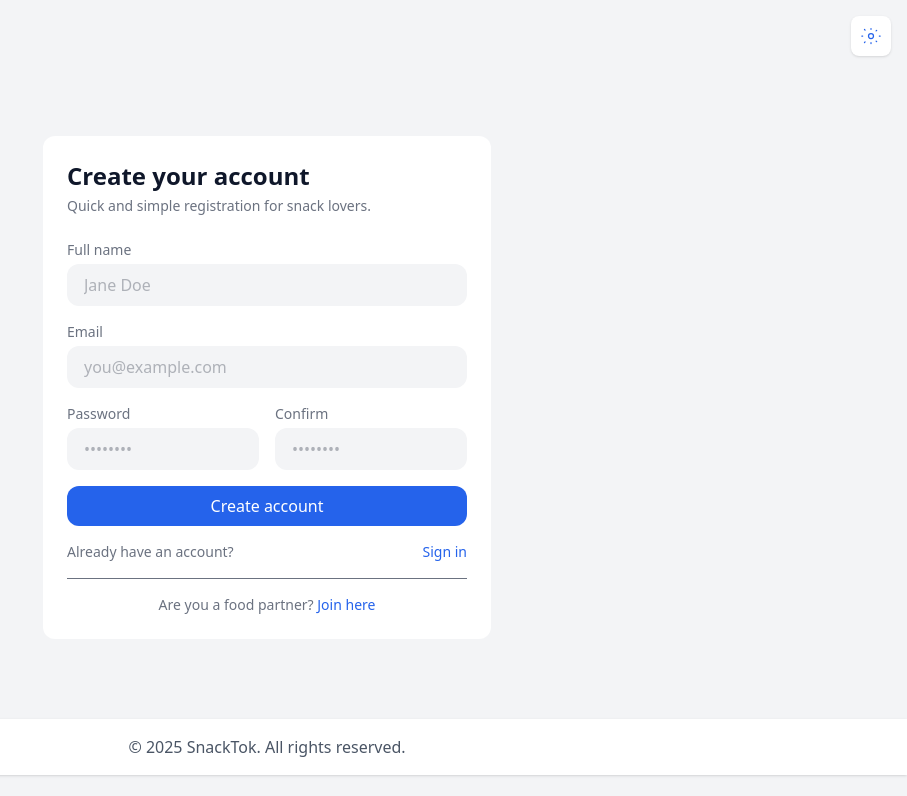
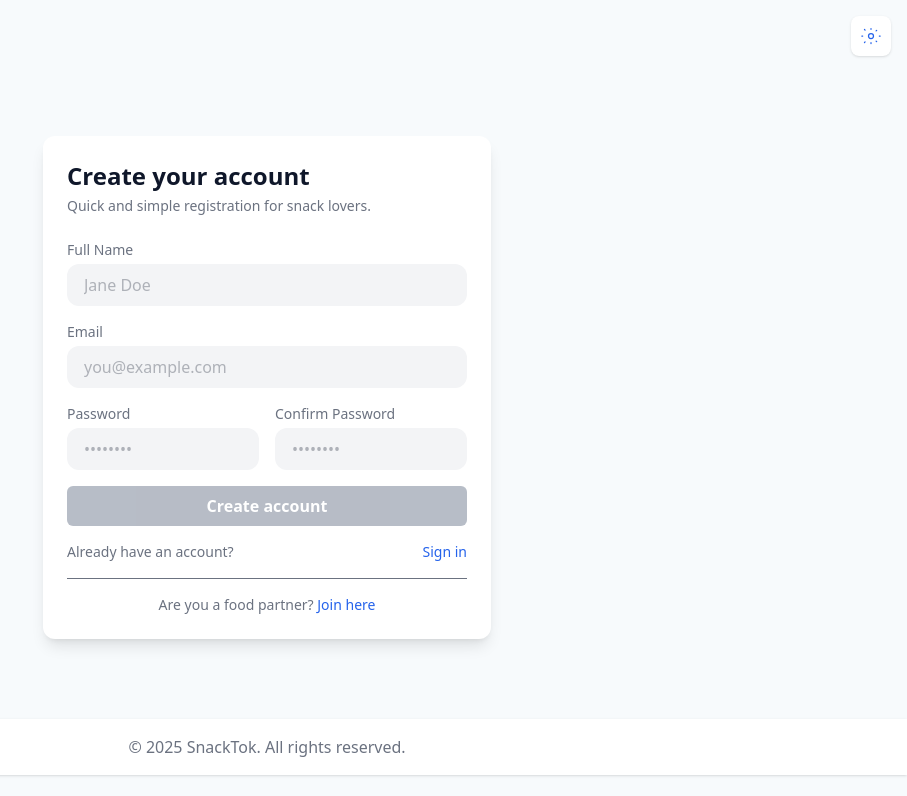
Before and after one commit to umrabd/snack-tok_app, a React app in the folder frontend/: page /user/register in a window 1280 px wide. Shown: the top 796 px of the page, without its empty margins (373-1280 px from the left). Built offline with nearby package versions, Linux system fonts and the light colour scheme; the HTML template or start-up script is replaced by a standard one.

Commit message:
user register api completed

```diff
--- a/frontend/package.json
+++ b/frontend/package.json
@@ -11,8 +11,13 @@
   },
   "dependencies": {
     "@tailwindcss/vite": "^4.1.16",
+    "axios": "^1.13.1",
+    "install": "^0.13.0",
+    "npm": "^11.6.2",
     "react": "^19.1.1",
     "react-dom": "^19.1.1",
+    "react-hook-form": "^7.65.0",
+    "react-hot-toast": "^2.6.0",
     "react-router-dom": "^7.9.5",
     "tailwindcss": "^4.1.16"
   },
--- a/frontend/src/components/Button.jsx
+++ b/frontend/src/components/Button.jsx
@@ -1,11 +1,20 @@
-import React from 'react'
+import React from "react";
 
-const Button = (props) => {
+const Button = ({ btnText, type = "button", disabled = false, className = "", ...props }) => {
   return (
-    <button type="button" className="w-full py-2 cursor-pointer rounded-[var(--radius)] bg-primary text-white font-medium hover:opacity-95 transition">
-                {props.btnText}
-              </button>
-  )
-}
+    <button
+      type={type}
+      disabled={disabled}
+      className={`w-full py-2 rounded-[var(--radius)] font-medium text-white transition
+        ${disabled
+          ? "bg-gray-400 cursor-not-allowed opacity-70"
+          : "bg-primary hover:opacity-95 cursor-pointer"}
+        ${className}`}
+      {...props}
+    >
+      {btnText}
+    </button>
+  );
+};
 
-export default Button
+export default Button;
--- a/frontend/src/components/Layout.jsx
+++ b/frontend/src/components/Layout.jsx
@@ -3,13 +3,17 @@ import ThemeToggle from './ThemeToggle';
 
 const Layout = ({ children }) => {
   return (
-    <div className="min-h-screen bg-gray-100 dark:bg-gray-900 transition-colors duration-300">
-      <header className="p-4 justify-end items-center w-full flex ">
+    <div className="min-h-screen bg-[var(--bg)] text-[var(--text)] transition-colors duration-300">
+      <header className="p-4">
+        <div className="container mx-auto flex items-center justify-end">
           <ThemeToggle />
+        </div>
       </header>
+
       <main className="container mx-auto p-4">{children}</main>
-      <footer className="p-4 bg-white dark:bg-gray-800 shadow mt-4">
-        <div className="container mx-auto text-center text-gray-600 dark:text-gray-400">
+
+      <footer className="p-4 bg-[var(--card)] shadow mt-4">
+        <div className="container mx-auto text-center text-[var(--muted)]">
           &copy; {new Date().getFullYear()} SnackTok. All rights reserved.
         </div>
       </footer>
--- a/frontend/src/index.css
+++ b/frontend/src/index.css
@@ -2,7 +2,7 @@
 
 
 :root{
-  --bg: #f7fafc;         /* background */
+  --bg: #f7fafc;         /*background*/
   --card: #ffffff;       /* card / surface */
   --text: #0f172a;       /* main text */
   --muted: #6b7280;      /* muted text */
@@ -20,7 +20,7 @@
   --muted: #9aa6b2;
   --primary: #60a5fa;
   --ring: rgba(96,165,250,0.18);
-  --input-bg: #0b1220;
+  --input-bg: #1a263f;
 }
 
 /* make html/body follow variables so tailwind utility text/bg remain consistent */
--- a/frontend/src/pages/food-partner/FoodPartnerRegister.jsx
+++ b/frontend/src/pages/food-partner/FoodPartnerRegister.jsx
@@ -22,12 +22,21 @@ const FoodPartnerRegister = () => {
                 <label className="text-sm text-muted mb-1 block">Contact email</label>
                 <input type="email" className="input" placeholder="owner@example.com" />
               </div>
-
+<div className='grid grid-cols-1 gap-4 sm:grid-cols-2'>
+              <div>
+                <label className="text-sm text-muted mb-1 block">Contact Name</label>
+                <input className="input" placeholder="John Doe" />
+              </div>
               <div>
                 <label className="text-sm text-muted mb-1 block">Phone (optional)</label>
                 <input className="input" placeholder="+1 555 555 555" />
               </div>
+</div>
 
+<div>
+                <label className="text-sm text-muted mb-1 block">Location</label>
+                <input className="input" placeholder="123 Snack St, Food City" />
+              </div>
               <div className="grid grid-cols-1 gap-4 sm:grid-cols-2">
                 <div>
                   <label className="text-sm text-muted mb-1 block">Password</label>
--- a/frontend/src/pages/user/UserRegister.jsx
+++ b/frontend/src/pages/user/UserRegister.jsx
@@ -1,48 +1,180 @@
-import React from 'react';
-import { Link } from 'react-router-dom';
-import Layout from '../../components/Layout';
-import Button from '../../components/Button';
+import React, { useEffect, useState } from "react";
+import { Link } from "react-router-dom";
+import Layout from "../../components/Layout";
+import Button from "../../components/Button";
+import { useForm } from "react-hook-form";
+import axios from "axios";
+import toast, { Toaster } from "react-hot-toast";
 
 const UserRegister = () => {
+  const {
+    register,
+    handleSubmit,
+    watch,
+    formState: { errors },
+  } = useForm();
+
+  const [passwordMatch, setPasswordMatch] = useState(null);
+  const [errorMessage, setErrorMessage] = useState("");
+
+  const fullname = watch("fullname");
+  const email = watch("email");
+  const password = watch("password");
+  const confirmPassword = watch("confirmPassword");
+
+  // 🔍 check password match
+  useEffect(() => {
+    if (password && confirmPassword) {
+      setPasswordMatch(password === confirmPassword);
+    } else {
+      setPasswordMatch(null);
+    }
+  }, [password, confirmPassword]);
+
+  const onSubmit = async(data) => {
+    // Handle form submission, e.g., send data to backend
+    try{
+
+      const response = await axios.post('http://localhost:3000/api/auth/user/register', {
+            fullname: fullname,
+            email: email,
+            password: password
+          });
+          toast.success("User registered successfully!");
+      console.log("User registered successfully:", response.data);
+    } catch (error) {
+      if(error.response){
+        setErrorMessage(error.response.data.message);
+        toast.error(error.response.data.message);
+
+      }else {
+        setErrorMessage("An error occurred. Please try again.");
+        toast.error("An error occurred. Please try again.");
+      }
+    }
+  };
+
+  // 🧩 disable button if any field empty or password mismatch
+  const isButtonDisabled =
+    !fullname || !email || !password || !confirmPassword || passwordMatch === false;
+
   return (
     <Layout>
       <section className="flex items-center justify-center py-12">
         <div className="w-full max-w-md">
-          <div className="bg-card rounded-xl shadow-card p-6">
-            <h2 className="text-2xl font-semibold text-text mb-1">Create your account</h2>
-            <p className="text-sm text-muted mb-6">Quick and simple registration for snack lovers.</p>
+          <Toaster />
+          <div className="bg-card rounded-xl shadow-card shadow-lg p-6">
 
-            <form className="space-y-4">
+
+            <h2 className="text-2xl font-semibold text-text mb-1">
+              Create your account
+            </h2>
+            <p className="text-sm text-muted mb-6">
+              Quick and simple registration for snack lovers.
+            </p>
+
+            <form onSubmit={handleSubmit(onSubmit)} className="space-y-4">
+              {/* Full Name */}
               <div>
-                <label className="text-sm text-muted mb-1 block">Full name</label>
-                <input className="input" placeholder="Jane Doe" />
+                <label className="text-sm text-muted mb-1 block">Full Name</label>
+                <input
+                  {...register("fullname", { required: "Full name is required" })}
+                  className={`input ${
+                    errors.fullname ? "border-red-500" : "border-gray-300"
+                  }`}
+                  placeholder="Jane Doe"
+                />
+                {errors.fullname && (
+                  <p className="text-red-500 text-sm mt-1">{errors.fullname.message}</p>
+                )}
               </div>
 
+              {/* Email */}
               <div>
                 <label className="text-sm text-muted mb-1 block">Email</label>
-                <input type="email" className="input" placeholder="you@example.com" />
+                <input
+                  {...register("email", { required: "Email is required" })}
+                  type="email"
+                  className={`input ${
+                    errors.email ? "border-red-500" : "border-gray-300"
+                  }`}
+                  placeholder="you@example.com"
+                />
+                {errors.email && (
+                  <p className="text-red-500 text-sm mt-1">{errors.email.message}</p>
+                )}
               </div>
 
+              {/* Password Fields */}
               <div className="grid grid-cols-1 gap-4 sm:grid-cols-2">
                 <div>
                   <label className="text-sm text-muted mb-1 block">Password</label>
-                  <input type="password" className="input" placeholder="••••••••" />
+                  <input
+                    {...register("password", { required: "Password is required" })}
+                    type="password"
+                    placeholder="••••••••"
+                    className={`input ${
+                      passwordMatch === false
+                        ? "border-red-500"
+                        : passwordMatch === true
+                        ? "border-green-500"
+                        : "border-gray-300"
+                    }`}
+                  />
                 </div>
                 <div>
-                  <label className="text-sm text-muted mb-1 block">Confirm</label>
-                  <input type="password" className="input" placeholder="••••••••" />
+                  <label className="text-sm text-muted mb-1 block">
+                    Confirm Password
+                  </label>
+                  <input
+                    {...register("confirmPassword", {
+                      required: "Confirm your password",
+                    })}
+                    type="password"
+                    placeholder="••••••••"
+                    className={`input ${
+                      passwordMatch === false
+                        ? "border-red-500"
+                        : passwordMatch === true
+                        ? "border-green-500"
+                        : "border-gray-300"
+                    }`}
+                  />
                 </div>
               </div>
 
-            <Button btnText="Create account"/>
+              {/* Password Error */}
+              {passwordMatch === false && (
+                <p className="text-red-500 text-sm">Passwords do not match</p>
+              )}
+
+              {/* Submit Button */}
+              <Button
+                type="submit"
+                btnText="Create account"
+                disabled={isButtonDisabled}
+                className={`w-full py-2 rounded-md font-semibold text-white transition ${
+                  isButtonDisabled
+                    ? "bg-gray-400 cursor-not-allowed"
+                    : "bg-primary hover:opacity-90"
+                }`}
+              />
 
               <div className="flex items-center justify-between text-sm text-muted">
                 <span>Already have an account?</span>
-                <Link to="/user/login" className="text-primary font-medium">Sign in</Link>
+                <Link to="/user/login" className="text-primary font-medium">
+                  Sign in
+                </Link>
               </div>
 
               <div className="border-t pt-4 text-center text-sm text-muted">
-                Are you a food partner? <Link to="/food-partner/register" className="text-primary font-medium">Join here</Link>
+                Are you a food partner?{" "}
+                <Link
+                  to="/food-partner/register"
+                  className="text-primary font-medium"
+                >
+                  Join here
+                </Link>
               </div>
             </form>
           </div>
```
Also changed, not shown: 1 other file (tests, documents, lock files or other folders).
